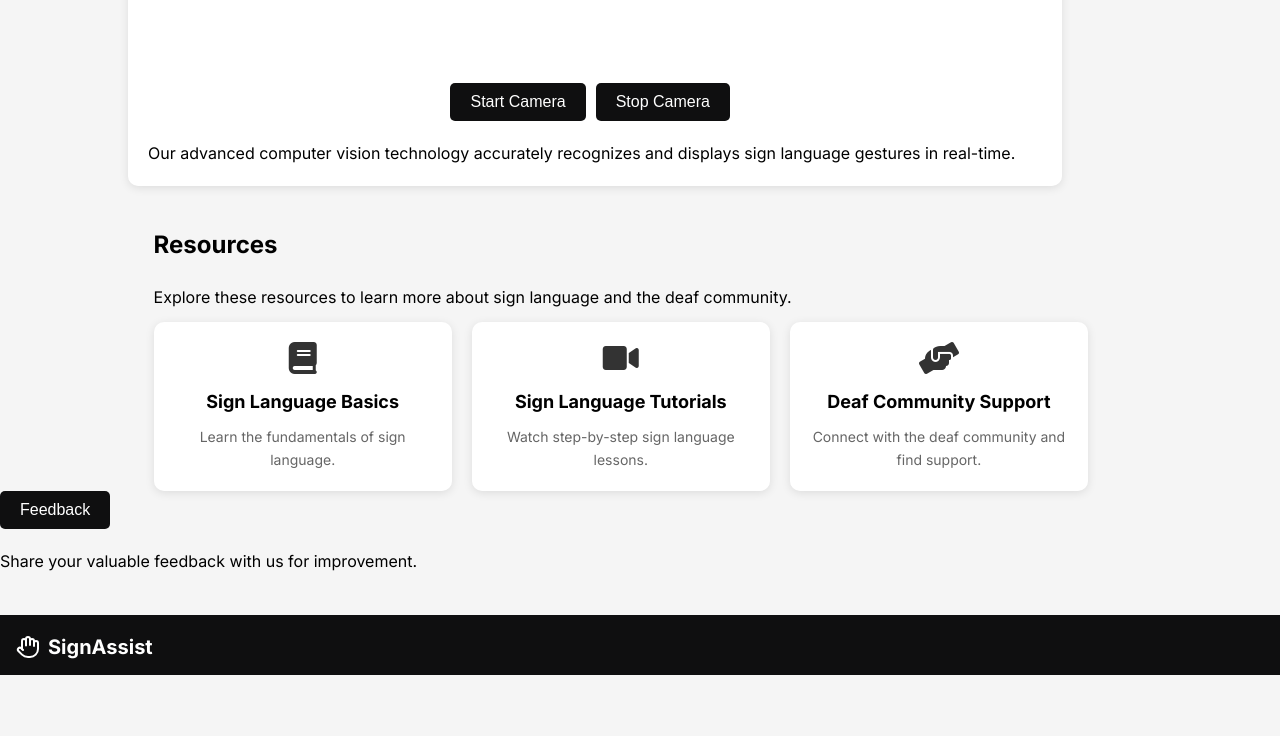
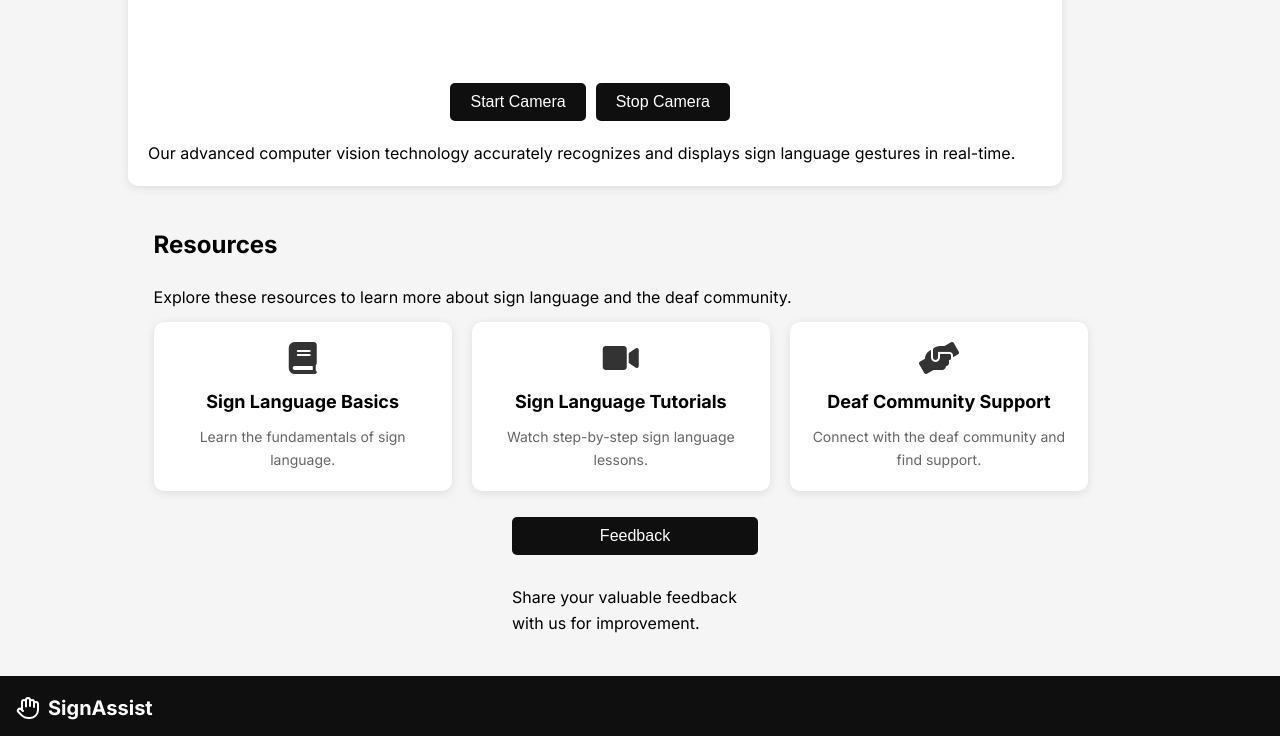
Before and after one commit to ajiteshgpt/Indian-sign-language-to-txt-and-speech-, a plain HTML site: page web dev part/Second-page.html in a window 1280 px wide. Shown: the part 731-1467 px from the top of the page. Before the commit the page ends 1406 px from the top, so only its background shows below. Drawn offline with Linux system fonts and the light colour scheme.

Commit message:
Update second-page.css

```diff
--- a/web dev part/second-page.css
+++ b/web dev part/second-page.css
@@ -257,3 +257,11 @@ footer {
         transform: translateY(0);
     }
 }
+.feedback{
+    display: flex;
+    flex-direction: column;
+    width: 20%;
+    margin-left: 40%;
+    gap: 10px;
+    margin-top: 26px;
+}
```
